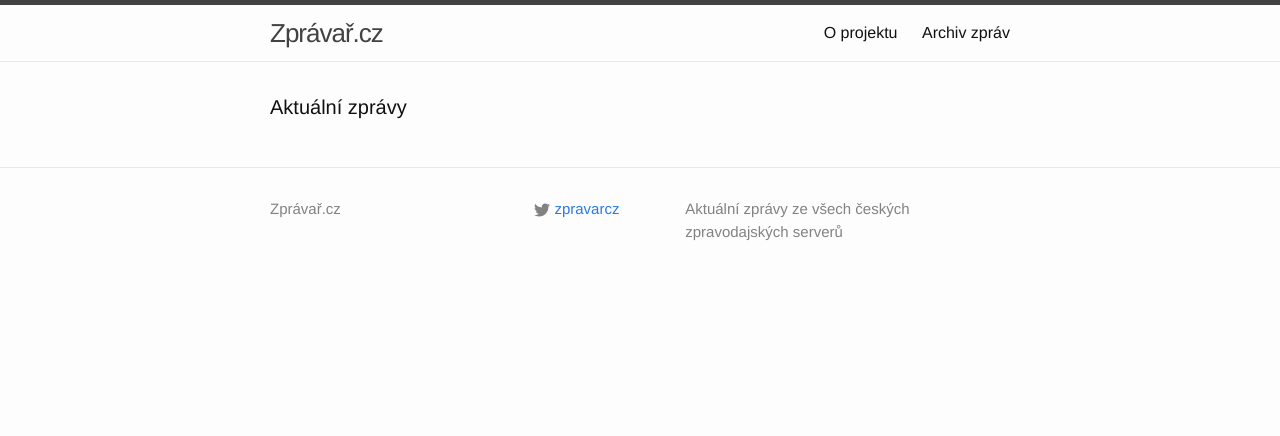
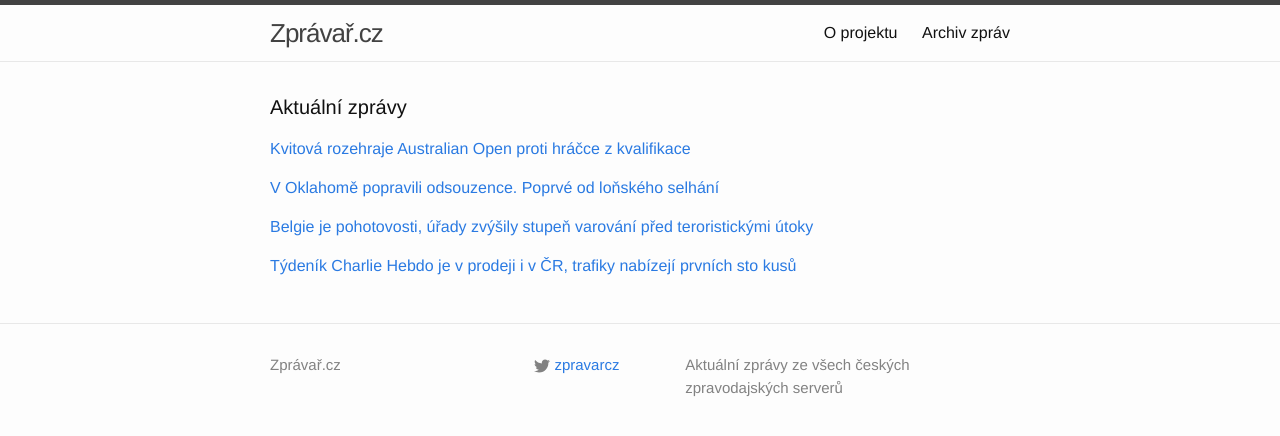
Before and after one commit to adliska/zpravar, a Jekyll site: the page built from index.html, in a window 1280 px wide. Shown: the top 436 px of the page. Built offline with Jekyll 4.4.1, drawn with Linux system fonts in a browser that asks for light colours.

Commit message:
zpravar news update

```diff
--- a/index.html
+++ b/index.html
@@ -5,4 +5,32 @@ layout: default
 <div class="home">
     <h1 class="page-heading">Aktuální zprávy</h1>
 
-</div>
+<p><a href="javascript:;" onclick="toggle_visibility('zpravy0')">Kvitová rozehraje Australian Open proti hráčce z kvalifikace</a></p>
+<div id="zpravy0" style="display:none">
+<ul>
+<li><a href=http://www.sportovninoviny.cz/zpravy/kvitova-rozehraje-australian-open-proti-hracce-z-kvalifikace/1169560>Kvitová rozehraje Australian Open proti hráčce z kvalifikace - www.sportovninoviny.cz</a></li>
+<li><a href=http://sport.idnes.cz/los-australian-open-2015-tenis-dgj-/tenis.aspx?c=A150116_011713_tenis_tny>Kvitová vyzve v 1. kole v Melbourne kvalifikantku, Berdycha čeká Falla - sport.idnes.cz</a></li>
+<li><a href=http://sport.aktualne.cz/los-australian-open/r~12000f3c9d0b11e4b98c002590604f2e/>Los Australian Open: Berdych proti Kolumbijci, Kvitová čeká - sport.aktualne.cz</a></li>
+</ul>
+</div><p><a href="javascript:;" onclick="toggle_visibility('zpravy1')">V Oklahomě popravili odsouzence. Poprvé od loňského selhání</a></p>
+<div id="zpravy1" style="display:none">
+<ul>
+<li><a href=http://zpravy.aktualne.cz/zahranici/oklahoma-po-jarnim-selhani-znovu-popravila-odsouzence/r~604ca4709d4711e4bdad0025900fea04/>V Oklahomě popravili odsouzence. Poprvé od loňského selhání - zpravy.aktualne.cz</a></li>
+<li><a href=http://zpravy.idnes.cz/poprava-vraha-11mesicni-holcicky-dn9-/zahranicni.aspx?c=A150116_065349_zahranicni_skr>V Oklahomě provedli první popravu od loňského dubna, kdy se nepovedla - zpravy.idnes.cz</a></li>
+<li><a href=http://www.novinky.cz/zahranicni/amerika/358925-oklahoma-zase-popravovala-florida-taky.html>Oklahoma zase popravovala, Florida taky  - www.novinky.cz</a></li>
+</ul>
+</div><p><a href="javascript:;" onclick="toggle_visibility('zpravy2')">Belgie je pohotovosti, úřady zvýšily stupeň varování před teroristickými útoky</a></p>
+<div id="zpravy2" style="display:none">
+<ul>
+<li><a href=http://www.rozhlas.cz/_zprava/belgie-je-pohotovosti-urady-zvysily-stupen-varovani-pred-teroristickymi-utoky--1444258>Belgie je pohotovosti, úřady zvýšily stupeň varování před teroristickými útoky - www.rozhlas.cz</a></li>
+<li><a href=http://www.rozhlas.cz/_zprava/belgicka-policie-pry-na-posledni-chvili-zabranila-teroristickemu-utoku-pri-akci-zabila-2-lidi--1444238>Belgická policie prý na poslední chvíli zabránila teroristickému útoku. Při akci zabila 2 lidi - www.rozhlas.cz</a></li>
+<li><a href=http://www.rozhlas.cz/_zprava/belgicka-policie-pry-jen-tesne-zabranila-teroristickym-utokum-pri-akci-zabila-2-lidi--1444238>Belgická policie prý jen těsně zabránila teroristickým útokům. Při akci zabila 2 lidi - www.rozhlas.cz</a></li>
+</ul>
+</div><p><a href="javascript:;" onclick="toggle_visibility('zpravy3')">Týdeník Charlie Hebdo je v prodeji i v ČR, trafiky nabízejí prvních sto kusů</a></p>
+<div id="zpravy3" style="display:none">
+<ul>
+<li><a href=http://www.novinky.cz/domaci/358928-tydenik-charlie-hebdo-je-v-prodeji-i-v-cr-trafiky-nabizeji-prvnich-sto-kusu.html>Týdeník Charlie Hebdo je v prodeji i v ČR, trafiky nabízejí prvních sto kusů - www.novinky.cz</a></li>
+<li><a href=http://www.ceskenoviny.cz/zpravy/zpravy/casopis-charlie-hebdo-lze-koupit-i-v-cesku-dorazila-prvni-stovka/1169563>Časopis Charlie Hebdo lze koupit i v Česku, dorazila první stovka - www.ceskenoviny.cz</a></li>
+<li><a href=http://www.lidovky.cz/casopis-charlie-hebdo-bude-v-cesku-za-140-korun-vyjde-zrejme-pristi-tyden-13e-/media.aspx?c=A150115_155924_ln-media_rof>Časopis Charlie Hebdo bude v Česku za 140 korun. Vyjde zřejmě příští týden  - www.lidovky.cz</a></li>
+</ul>
+</div></div>
```
